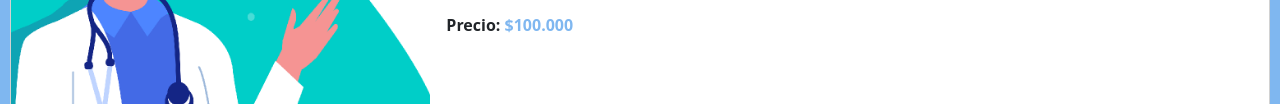
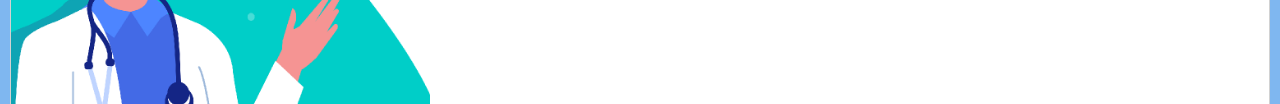
Before and after one commit to JBenAvil/conectapsicologo, a plain HTML site: page plan_1.html in a window 1280 px wide. Shown: the part 596-700 px from the top of the page. Drawn offline with nearby package versions, Linux system fonts and the light colour scheme.

Commit message:
confi plan_1.html

```diff
--- a/plan_1.html
+++ b/plan_1.html
@@ -154,8 +154,6 @@
                 <li>Seguimiento vía email entre sesiones.</li>
                 <li>Recursos y materiales básicos para apoyo en casa.</li>
               </ul>
-              <b>Precio:</b>
-              <b style="color: #7FB7F0;">$100.000</b>
             </div>
           </div>
           <br>
```
